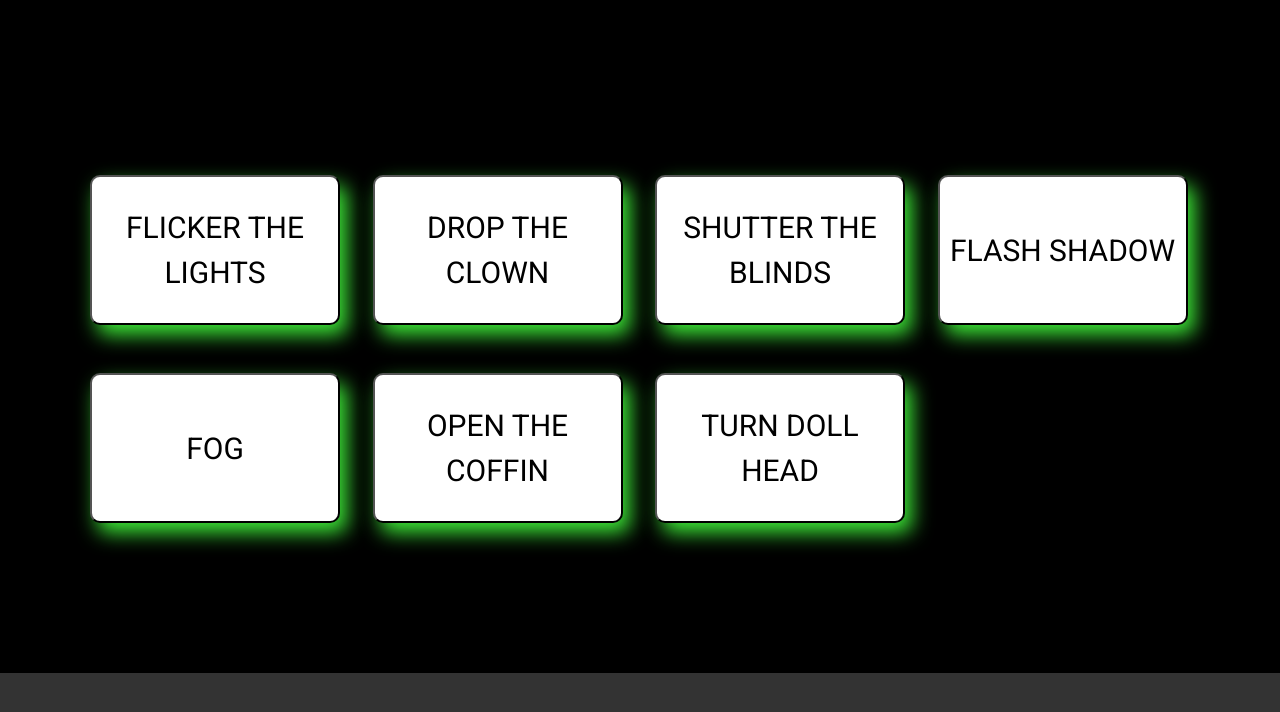
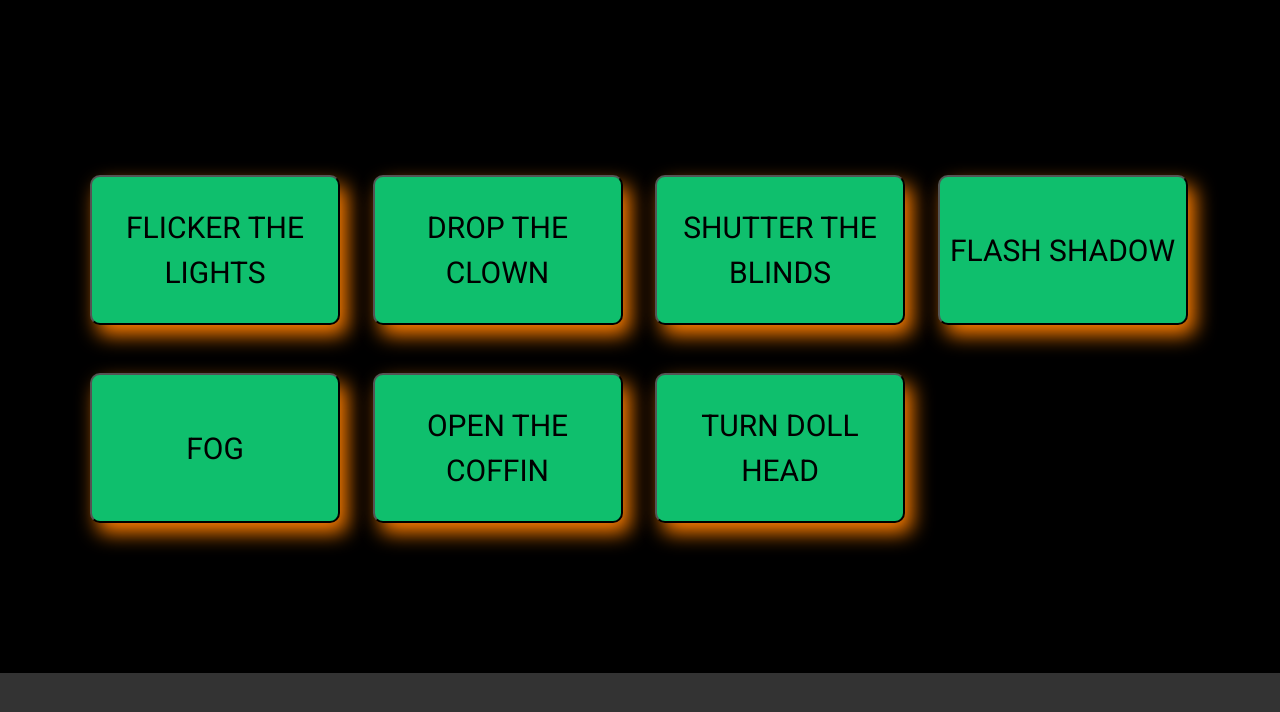
Before and after one commit to madhusivaraj/a_bewitching_backend, a Flask app: page / in a window 1280 px wide. Shown: the top 712 px of the page. Run offline with Flask 2, Linux system fonts and the light colour scheme; some libraries are stand-ins or nearby versions.

Commit message:
box color and shadow

```diff
--- a/server/static/styles.css
+++ b/server/static/styles.css
@@ -4,8 +4,8 @@ body {
 }
 
 button {
-	background-color: white;
-	box-shadow: 7px 10px 20px #3de837;
+	background-color: #0FBF6D;
+	box-shadow: 7px 10px 20px #ff7f00;
 	border-radius: 10px;
 	height: 150px;
 	width: 250px;
```
